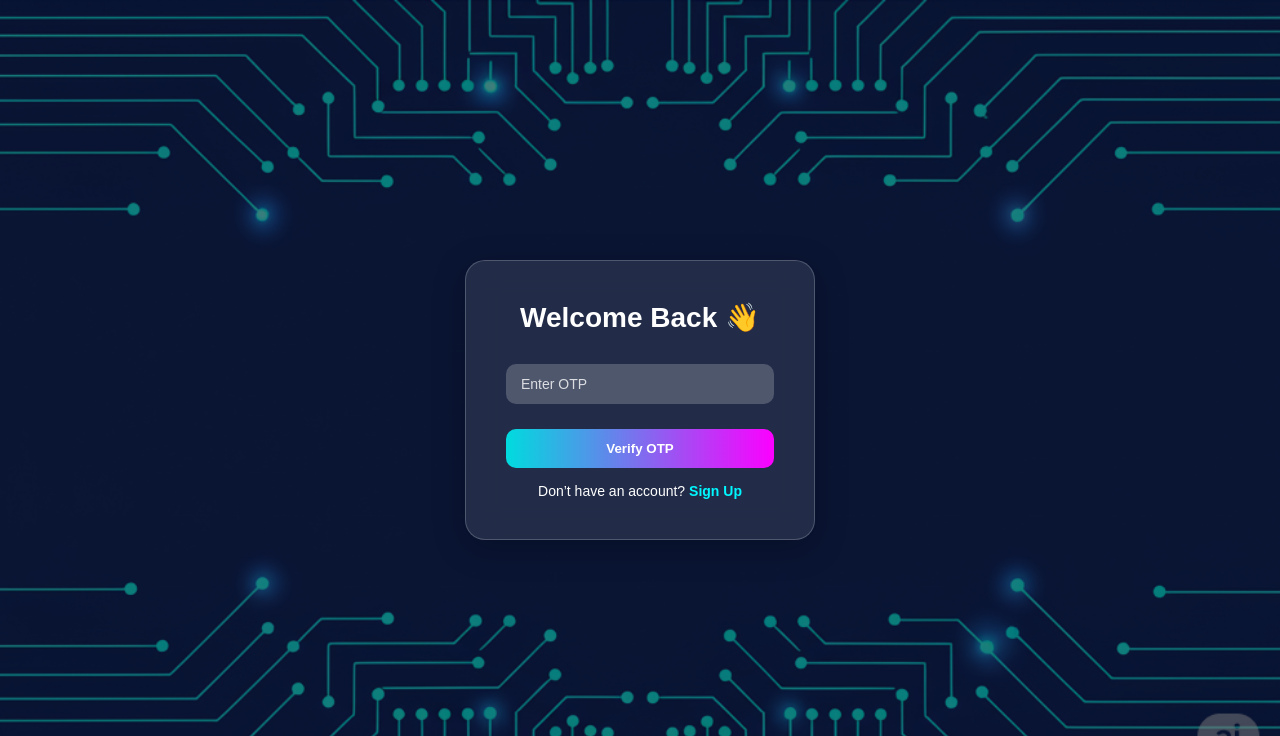
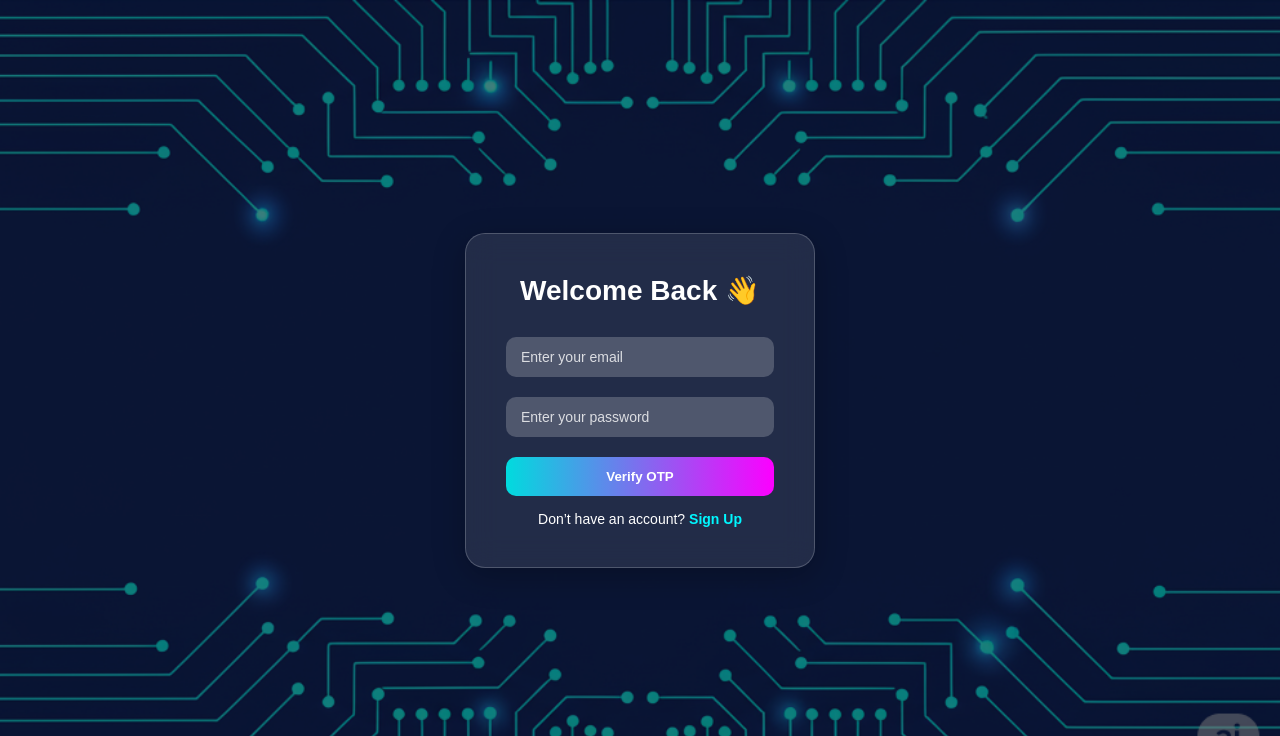
Before and after one commit to AbhiramSakha/Mvr, a Flask app: template templates/login.html in a window 1280 px wide. Shown: the top 736 px of the page. Run offline with Flask 3, Linux system fonts and the light colour scheme; the template is opened without the code that fills it, so the values that code supplies are empty; a user stored in the database is signed in.

Commit message:
Update login.html

```diff
--- a/templates/login.html
+++ b/templates/login.html
@@ -5,7 +5,6 @@
   <meta name="viewport" content="width=device-width, initial-scale=1.0"/>
   <title>Login</title>
   <style>
-    /* Styling same as your original + OTP form toggling */
     * {
       margin: 0;
       padding: 0;
@@ -80,7 +79,7 @@
     .login-container form button {
       width: 100%;
       padding: 12px;
-      margin-top: 15px;
+      margin-top: 10px;
       background: linear-gradient(90deg, #00DBDE, #FC00FF);
       border: none;
       border-radius: 10px;
@@ -121,7 +120,7 @@
       margin-top: 10px;
     }
 
-    #otp-form {
+    #otp-field {
       display: none;
     }
   </style>
@@ -129,18 +128,18 @@
 <body>
   <div class="login-container">
     <h2>Welcome Back 👋</h2>
+    <form id="loginForm" method="POST" action="/verify_otp">
+      <input type="email" name="email" id="email" placeholder="Enter your email" required />
+      <input type="password" name="password" id="password" placeholder="Enter your password" required />
 
-    <!-- Login Form -->
-    <form id="login-form" action="/login" method="POST">
-      <input type="email" name="email" placeholder="Enter your email" required />
-      <input type="password" name="password" placeholder="Enter your password" required />
-      <button type="submit">Login</button>
-    </form>
+      <!-- Button to trigger OTP send -->
+      <button type="button" onclick="sendOTP()">Verify OTP</button>
 
-    <!-- OTP Form -->
-    <form id="otp-form" action="/verify_otp" method="POST">
-      <input type="text" name="otp" placeholder="Enter OTP" required />
-      <button type="submit">Verify OTP</button>
+      <!-- OTP Field -->
+      <div id="otp-field">
+        <input type="text" name="otp" placeholder="Enter OTP" required />
+        <button type="submit">Login</button>
+      </div>
     </form>
 
     {% if error %}
@@ -151,11 +150,37 @@
   </div>
 
   <script>
-    // Show OTP form if OTP is in session
-    {% if session.get("otp") %}
-      document.getElementById("login-form").style.display = "none";
-      document.getElementById("otp-form").style.display = "block";
-    {% endif %}
+    function sendOTP() {
+      const email = document.getElementById("email").value;
+      const password = document.getElementById("password").value;
+
+      if (!email || !password) {
+        alert("Please enter both email and password before verifying OTP.");
+        return;
+      }
+
+      // Send AJAX POST to /login to trigger OTP send
+      fetch('/login', {
+        method: 'POST',
+        headers: {
+          'Content-Type': 'application/json'
+        },
+        body: JSON.stringify({ email: email, password: password })
+      })
+      .then(res => res.json())
+      .then(data => {
+        if (data.success) {
+          // Show OTP input field
+          document.getElementById("otp-field").style.display = "block";
+        } else {
+          alert(data.message || "Login failed.");
+        }
+      })
+      .catch(err => {
+        alert("Error sending OTP.");
+        console.error(err);
+      });
+    }
   </script>
 </body>
 </html>
```
